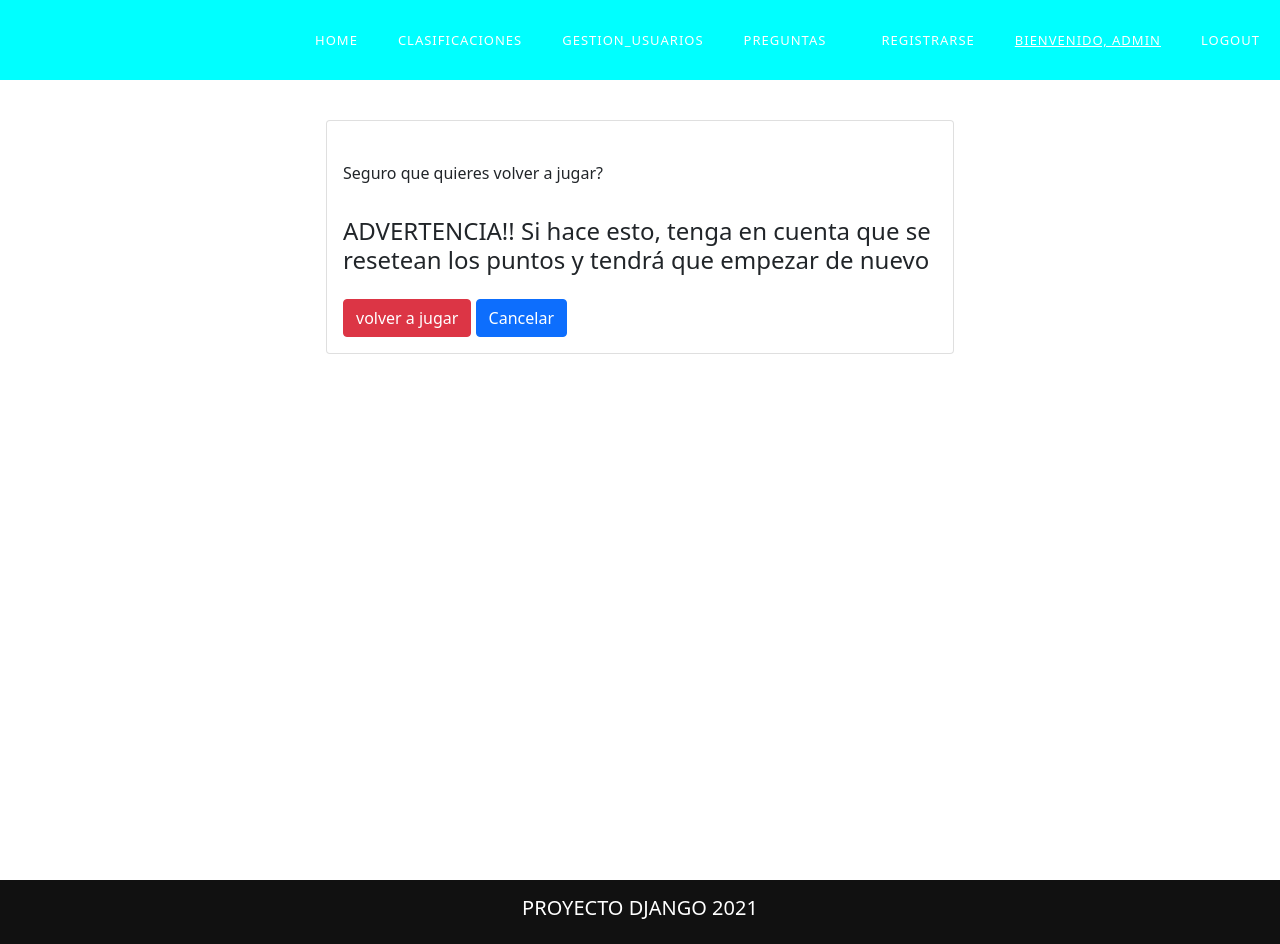
After one commit to AgustinEGarcia/Info-2021-2daEtapa, a Django app: page /volver_jugar/ in a window 1280 px wide. The commit adds this page. Run offline with Django 3.2, Linux system fonts and the light colour scheme; a user stored in the database is signed in; data comes from the database, SQL or seed files in the repository; parts of the project's set-up code (start-up, migrations or seed data) failed here and were passed over; some libraries are stand-ins or nearby versions.

Commit message:
Volver a jugar
Ahora los participantes pueden volver a jugar

```diff
--- a/preguntados/aplicacion/views.py
+++ b/preguntados/aplicacion/views.py
@@ -135,10 +135,10 @@ def deleteUser(request, pk):
 
 
 def tablero(request):
-    total_usuarios = participante.objects.order_by('-puntaje_total')[:10]
+    total_usuarios = participante.objects.order_by('-puntaje_total')
     contador = total_usuarios.count()
 
-    paginator = Paginator(total_usuarios,10)
+    paginator = Paginator(total_usuarios,3)
     page= request.GET.get('page')
     total_usuarios = paginator.get_page(page)
 
@@ -177,6 +177,23 @@ def jugar(request):
 		}
 
 	return render(request, 'jugar.html', context)
+
+
+@login_required(login_url='login')
+def volver_jugar(request):
+    userid = request.user.participante.id
+    preguntas_nuevas = PreguntasRespondidas.objects.filter(participante_id=userid)
+
+    context ={'item': preguntas_nuevas,}
+    if request.method == 'POST':
+        preguntas_nuevas.delete()
+
+        return redirect('inicio_juego')
+
+    return render(request,'volver_jugar.html',context)
+
+
+
 
 
 
--- a/preguntados/preguntados/urls.py
+++ b/preguntados/preguntados/urls.py
@@ -35,4 +35,5 @@ urlpatterns = [
     path('inicio_juego/', views.inicio_juego, name='inicio_juego'),
     path('crear_preguntas/', views.crear_pregunta, name='crear_preguntas'),
     path('crear_respuesta/',views.crear_respuesta, name='crear_respuesta'),
+    path('volver_jugar/', views.volver_jugar, name='volver_jugar'),
 ]
--- a/preguntados/templates/jugar.html
+++ b/preguntados/templates/jugar.html
@@ -33,6 +33,9 @@
 						<br>
 						<h3><p>Si quiere saber en que posicion ha quedado, puede puede hacer click desde este link:</p></h3>
 						<a class="btn btn-primary"  href="{% url 'tablero' %}"> ver clasificaciones </a>
+						<h3><p>Si desea volver a jugar, puede puede hacer click desde este link:</p></h3>
+						<td><a class="btn btn-success" href="{% url 'volver_jugar' %}">Volver a jugar</a></td>
+
 					</div>
 			</div>
 		</div>
--- /dev/null
+++ b/preguntados/templates/volver_jugar.html
@@ -0,0 +1,43 @@
+{% load static %}
+
+<!DOCTYPE html>
+<html lang="en">
+<head>
+    <meta charset="UTF-8">
+    <meta http-equiv="X-UA-Compatible" content="IE=edge">
+    <meta name="viewport" content="width=device-width, initial-scale=1.0">
+    <link rel="stylesheet" type="text/css" href="{% static 'css/pie.css' %}">
+    <link rel="stylesheet" type="text/css" href="{% static 'css//templatemo-art-factory.css' %}">
+    <title>Actualizar</title>
+    <link rel="stylesheet" href="https://use.fontawesome.com/releases/v5.6.1/css/all.css" integrity="sha384-gfdkjb5BdAXd+lj+gudLWI+BXq4IuLW5IT+brZEZsLFm++aCMlF1V92rMkPaX4PP" crossorigin="anonymous">
+    <link href="https://cdn.jsdelivr.net/npm/bootstrap@5.0.2/dist/css/bootstrap.min.css" rel="stylesheet" integrity="sha384-EVSTQN3/azprG1Anm3QDgpJLIm9Nao0Yz1ztcQTwFspd3yD65VohhpuuCOmLASjC" crossorigin="anonymous">
+</head>
+<body>
+    {% include 'menu.html' %}
+    <br><br><br><br><br>
+    <div class="wrapper">
+    <div class="row">
+        <div class="col-md-6 offset-md-3">
+            <div class="card card-body">
+
+                    <p><h4></h4>Seguro que quieres volver a jugar?</p></h4>
+                    <p><h4>ADVERTENCIA!! Si hace esto, tenga en cuenta que se resetean los puntos y tendrá que empezar de nuevo</p></h4>
+                    <form action="{% url 'volver_jugar' %}" method="POST">
+                            {% csrf_token %}
+                            <input  class="btn btn-danger" type="submit" name="submit" value="volver a jugar">
+                            <a class="btn btn-primary" href="{% url 'home' %}">Cancelar</a>
+
+                    </form>
+            </div>
+        </div>
+    </div>
+    </div>
+    <br>
+    {% include 'pie_pagina.html' %}
+
+    <!-- Bootstrap -->
+    <script src="https://cdn.jsdelivr.net/npm/@popperjs/core@2.9.2/dist/umd/popper.min.js" integrity="sha384-IQsoLXl5PILFhosVNubq5LC7Qb9DXgDA9i+tQ8Zj3iwWAwPtgFTxbJ8NT4GN1R8p" crossorigin="anonymous"></script>
+    <script src="https://cdn.jsdelivr.net/npm/bootstrap@5.0.2/dist/js/bootstrap.min.js" integrity="sha384-cVKIPhGWiC2Al4u+LWgxfKTRIcfu0JTxR+EQDz/bgldoEyl4H0zUF0QKbrJ0EcQF" crossorigin="anonymous"></script>
+<body>
+
+</html>
```
